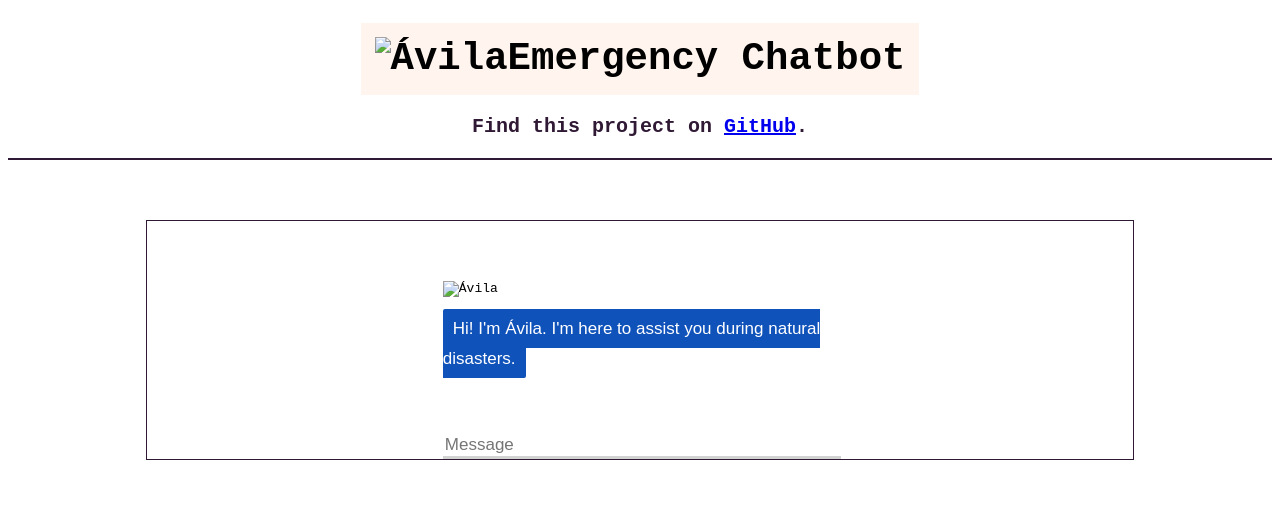
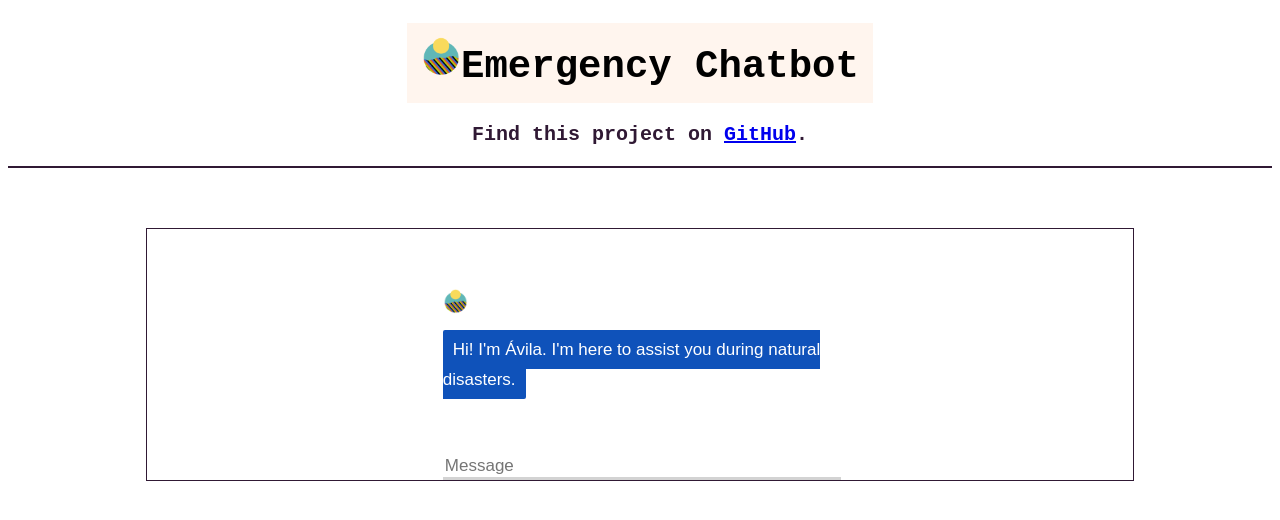
Before and after one commit to acsoteldo/Emergency-Chatbot, a plain HTML site: page visualization.html in a window 1280 px wide. Drawn offline with nearby package versions, Linux system fonts and the light colour scheme.

Commit message:
Update visualization.html

```diff
--- a/visualization.html
+++ b/visualization.html
@@ -4,11 +4,10 @@
   <meta charset="utf-8"/>
 
   <head>
-    <!--ADD icon-->
     <link
       rel="shortcut icon"
       type="image/x-icon"
-      href=""
+      href="chatbot-logo.png"
     />
     <script src="https://ajax.googleapis.com/ajax/libs/jquery/3.2.1/jquery.min.js"></script>
     <style>
@@ -93,15 +92,14 @@
 
   <body>
     <img />
-    <center><h1><img src="" alt="Ávila" style="width:40px;height:40px;" />Emergency Chatbot</h1></center>
+    <center><h1><img src="chatbot-logo.png" alt="Ávila" style="width:40px;height:40px;" />Emergency Chatbot</h1></center>
     <h3><p>Find this project on <a href="https://github.com/acsoteldo/Emergency-Chatbot">GitHub</a>.</p></h3>
     <div class="headerLine"></div>
 
     <div class="boxed">
       <div><div id="chatbox">
-        <!--ADD icon-->
           <img
-            src=""
+            src="chatbot-logo.png"
             alt="Ávila"
             style="width:25px;height:25px;"
           />
```
